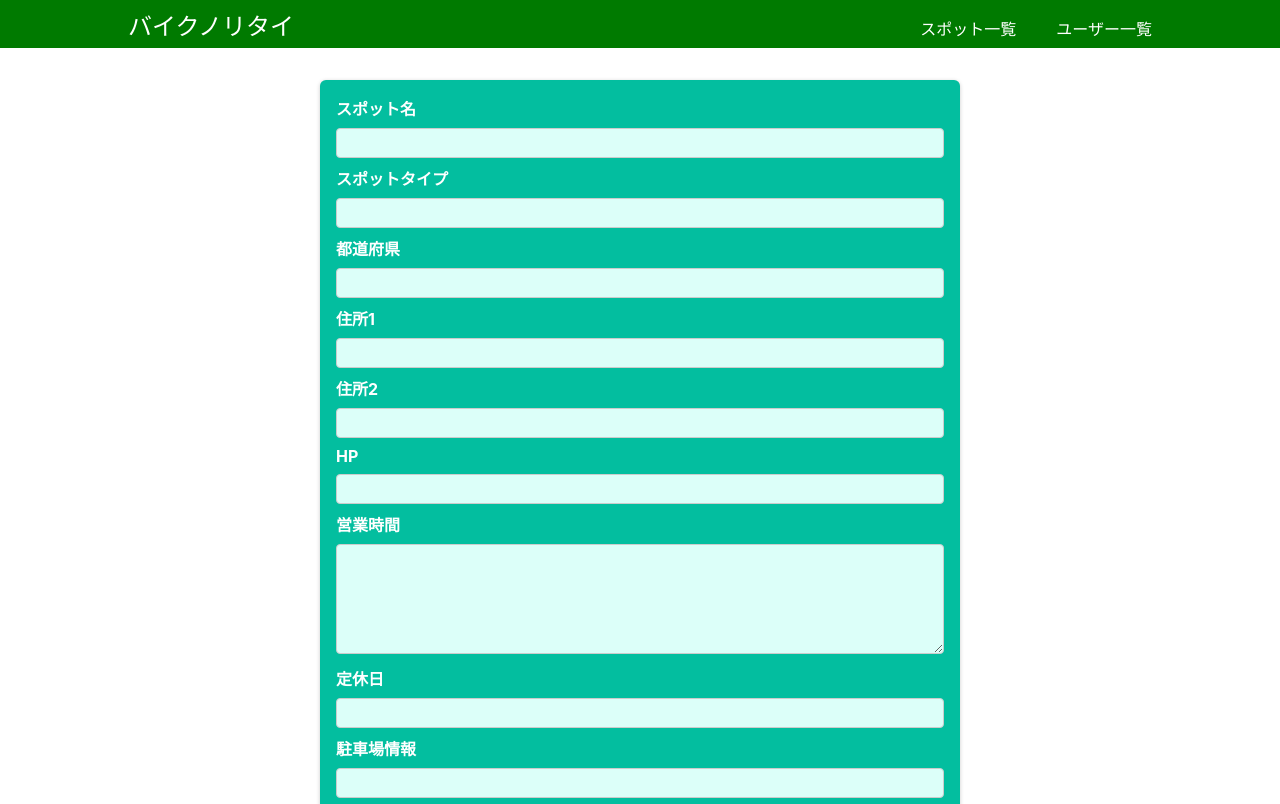
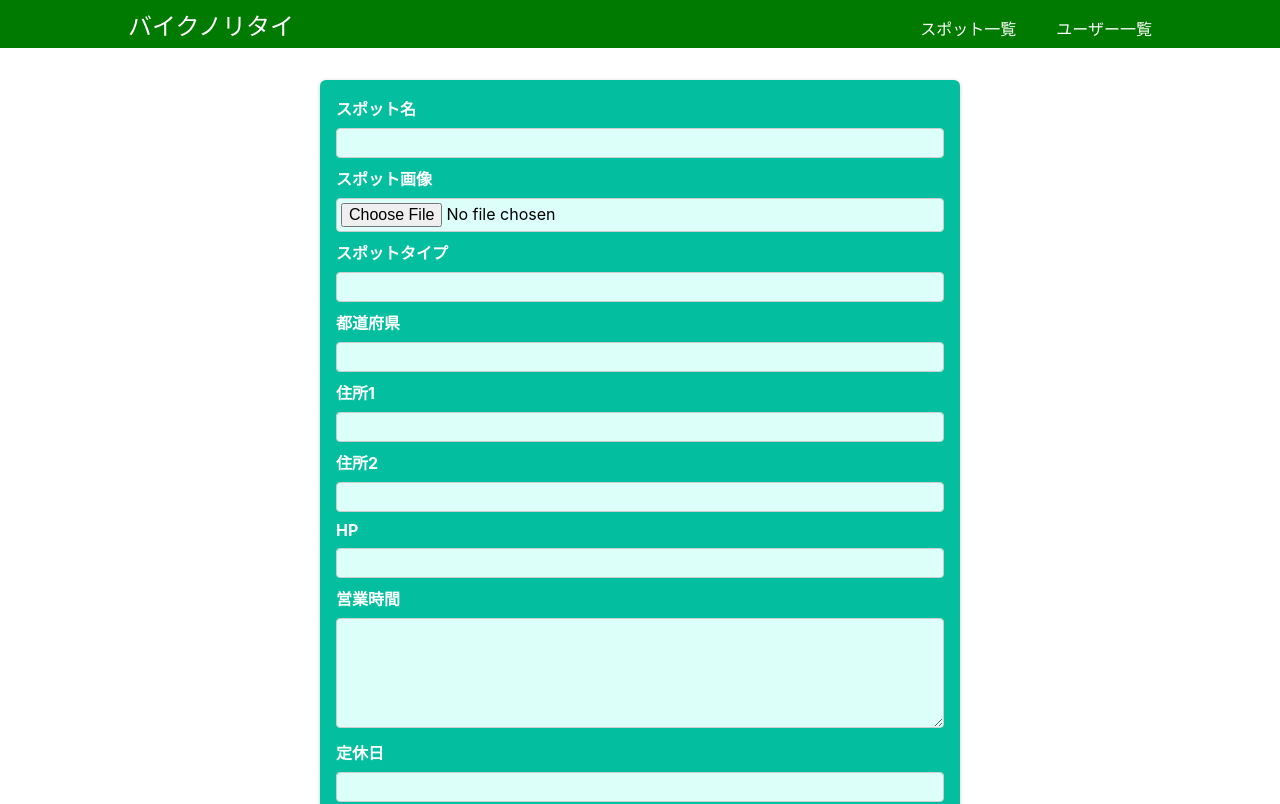
Before and after one commit to tatsuro1997/bike-noritai, a Next.js app: page /spots/create in a window 1280 px wide. Shown: the top 804 px of the page. Built offline with nearby package versions, Linux system fonts and the light colour scheme.

Commit message:
Adding Preview Image

```diff
--- a/components/input/new-spot.js
+++ b/components/input/new-spot.js
@@ -1,3 +1,4 @@
+import Image from "next/image";
 import { useRef, useState, useContext } from "react";
 import NotificationContext from "../../store/notification-context";
 
@@ -6,6 +7,7 @@ import classes from "./new-spot.module.css";
 function NewSpot() {
   const [isInvalid, setIsInvalid] = useState(false);
   const nameInputRef = useRef();
+  // const imageInputRef = useRef();
   const typeInputRef = useRef();
   const prefectureInputRef = useRef();
   const address1InputRef = useRef();
@@ -17,10 +19,21 @@ function NewSpot() {
   const descriptionInputRef = useRef();
   const notificationCtx = useContext(NotificationContext);
 
+  const [image, setImage] = useState(null);
+  const [createObjectURL, setCreateObjectURL] = useState(null);
+
+  function previewImageHandler(event) {
+    const enteredImage = event.target.files[0];
+
+    setImage(enteredImage);
+    setCreateObjectURL(URL.createObjectURL(enteredImage));
+  }
+
   function sendSpotHandler(event) {
     event.preventDefault();
 
     const enteredName = nameInputRef.current.value;
+    const enteredImage = imageInputRef.current.file[0];
     const enteredType = typeInputRef.current.value;
     const enteredPrefecture = prefectureInputRef.current.value;
     const enteredAddress1 = address1InputRef.current.value;
@@ -57,6 +70,7 @@ function NewSpot() {
       method: "POST",
       body: JSON.stringify({
         name: enteredName,
+        // image: enteredImage,
         type: enteredType,
         prefecture: enteredPrefecture,
         address1: enteredAddress1,
@@ -102,6 +116,25 @@ function NewSpot() {
         <div className={classes.control}>
           <label htmlFor="name">スポット名</label>
           <input type="text" id="name" ref={nameInputRef} />
+        </div>
+      </div>
+      {createObjectURL && (
+        <Image
+          src={createObjectURL}
+          alt="プレビュー画像"
+          width={250}
+          height={160}
+        />
+      )}
+      <div className={classes.row}>
+        <div className={classes.control}>
+          <label htmlFor="image">スポット画像</label>
+          <input
+            type="file"
+            id="image"
+            // ref={imageInputRef}
+            onChange={previewImageHandler}
+          />
         </div>
       </div>
       <div className={classes.control}>
```
